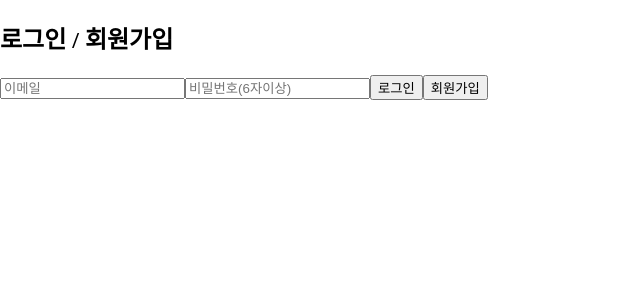
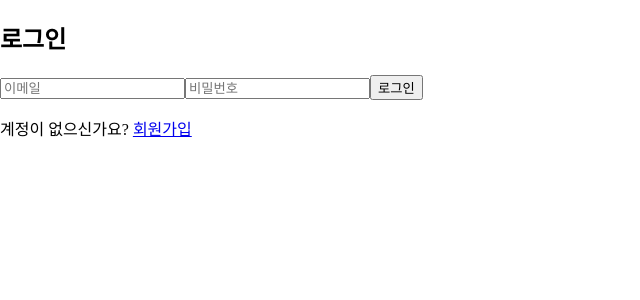
Before and after one commit to dbsthgnl30/todo-app, a React (Vite) app: page / in a window 1280 px wide. Shown: the top 300 px of the page, without its empty margins (0-640 px from the left). Built offline with nearby package versions, Linux system fonts and the light colour scheme.

Commit message:
기존 Login을  LoginPage, SignupPage로 나누고 react-router-dom 연결 ,엔터 키 제출 기능 추가

```diff
--- a/src/App.jsx
+++ b/src/App.jsx
@@ -2,11 +2,13 @@ import "./App.css";
 /*Header 컴포넌트를 App의 자식으로 배치. 즉 Header */
 import Header from "./component/Header";
 import TodoEditor from "./component/TodoEditor";
-import Login from "./component/Login";
+import LoginPage from "./component/LoginPage";
+import SignUpPage from "./component/SignUpPage";
 import TodoList from "./component/TodoList";
 import { useState, useRef,useEffect } from "react";
 import { supabase } from "./supabaseClient";
 import { askAI } from "./aiHelper";
+import { BrowserRouter, Routes, Route } from "react-router-dom";
 
 
 const mockTodo = [
@@ -188,7 +190,15 @@ const onToggle =(id)=> {
 
 //로그인정보가없으면 로그인화면으로 리턴
 if(!user){
-  return<Login onLogin={onLogin}/>;
+  return(
+    <BrowserRouter>
+      <Routes>
+        <Route path="/" element={<LoginPage onLogin={onLogin} />} />
+        <Route path="/login" element={<LoginPage onLogin={onLogin} />} />
+       <Route path="/signup" element={<SignUpPage />} />
+        </Routes>
+    </BrowserRouter>
+  )
 }
 
 
--- a/src/component/LoginPage.jsx
+++ b/src/component/LoginPage.jsx
@@ -16,14 +16,38 @@ const LoginPage=({onLogin})=>{
         }
     };
 
+
+    // ★ 추가: 엔터 키 감지
+    const onKeyDown = (e) => {
+        if (e.keyCode === 13) {
+        onLoginSubmit();
+        }
+    };
+
         return (
             <div className="Login">
             <h2>로그인</h2>
-            <input placeholder="이메일" value={email} onChange={(e) => setEmail(e.target.value)} />
-            <input type="password" placeholder="비밀번호" value={password} onChange={(e) => setPassword(e.target.value)} />
+
+            <input
+            placeholder="이메일"
+             value={email}
+             onChange={(e) => setEmail(e.target.value)}
+             onKeyDown={onKeyDown}
+            />
+
+            <input
+            type="password"
+            placeholder="비밀번호"
+            value={password}
+            onChange={(e) => setPassword(e.target.value)}
+            onKeyDown={onKeyDown}
+            />
+
             <button onClick={onLoginSubmit}>로그인</button>
             <p>계정이 없으신가요? <Link to="/signup">회원가입</Link></p>
             </div>
         );
 
 };
+
+export default LoginPage;
--- a/src/component/Login.jsx
+++ b/src/component/SignUpPage.jsx
@@ -1,10 +1,11 @@
 import { useState } from "react";
+import { Link } from "react-router-dom";
 import { supabase } from "../supabaseClient";
 
 
 
 
-const Login =({onLogin})=>{
+const SignUpPage =()=>{
     const [email,setEmail] =useState("");
     const [password,setPassword] =useState("");
 
@@ -13,7 +14,7 @@ const Login =({onLogin})=>{
     //async-시간이 걸리는일이있어 미리표시 기능(이함수는 기다려야한다표시)
     //await-서버응답이 올때까지 여기서 멈춰서 기다리는 기능
     //이메일과 비밀번호를 입력해서 가입했을때 서버로 보내서 회원가입승인여부판단
-    const onSignup =async ()=> {
+    const onSignUp =async ()=> {
         const {data,error} = await supabase.auth.signUp({
            email,
            password,
@@ -22,26 +23,14 @@ const Login =({onLogin})=>{
         if(error){
             alert("가입실패 :"+error.message);
         }else{
-            alert("성공!로그인!");
+            alert(data.user.email + "님, 가입 성공! 로그인해주세요.");
         }
     };
 
-    const onLoginSubmit = async () => {
-        const{data,error}= await supabase.auth.signInWithPassword({
-            email,
-            password,
-        });
-          console.log("로그인 시도 결과:", { data, error });   // ★ 추가
-        if(error) {
-            alert("실패:"+error.message);
-        }else{
-            onLogin(data.user);
-        }
-    }
 
     return(
       <div className="Login">
-        <h2>로그인 / 회원가입</h2>
+        <h2>회원가입</h2>
 
         <input
         placeholder="이메일"
@@ -58,12 +47,13 @@ const Login =({onLogin})=>{
         onChange={(e)=>setPassword(e.target.value)}
         />
 
-        <button onClick={onLoginSubmit}>로그인</button>
-        <button onClick={onSignup}>회원가입</button>
+
+        <button onClick={onSignUp}>회원가입</button>
+         <p>이미 계정이 있으신가요? <Link to="/login">로그인</Link></p>
       </div>
 
     );
 
 };
 
-export default Login;
+export default SignUpPage;
```
Also changed, not shown: src/component/SignPage.jsx (deleted).
